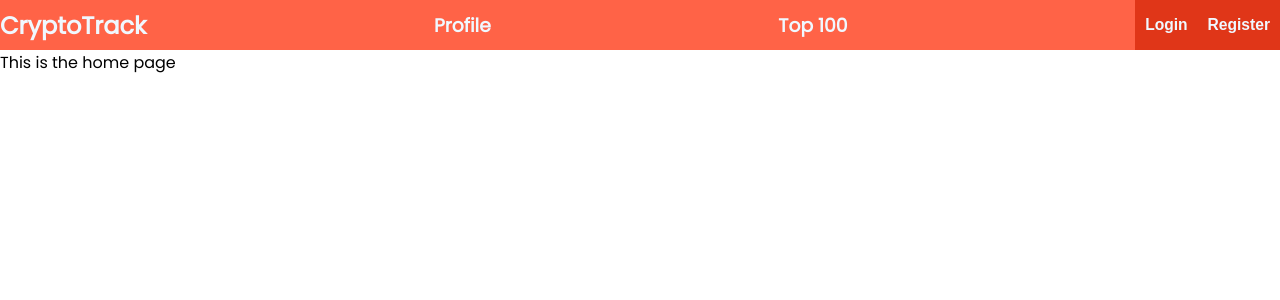
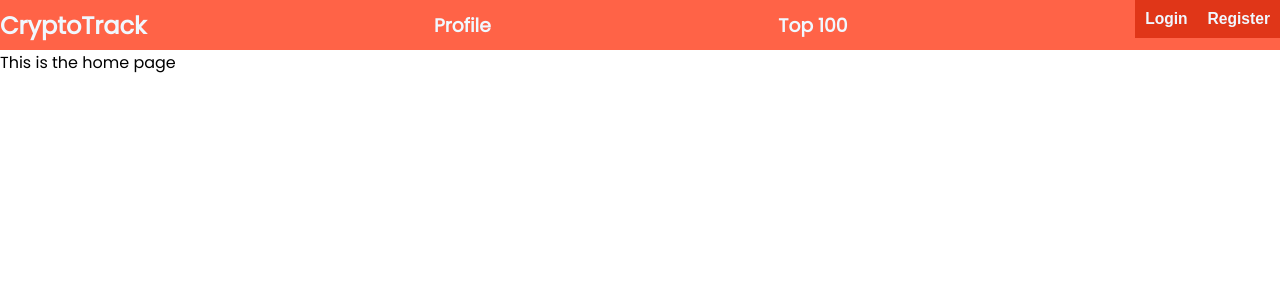
Before and after one commit to zsoobratty/cryptotracking, a React (Create React App) app in the folder client/: page / in a window 1280 px wide. Shown: the top 300 px of the page. Built offline with nearby package versions, Linux system fonts and the light colour scheme; no server answers.

Commit message:
Use context to change navbar based on user state

```diff
--- a/client/src/components/AuthOptions.js
+++ b/client/src/components/AuthOptions.js
@@ -1,16 +1,33 @@
-import React from 'react'
+import React, {useContext} from 'react'
 import {useHistory} from 'react-router-dom'
+import UserContext from '../context/UserContext'
 
 const AuthOptions = () => {
+    const {userData, setUserData} = useContext(UserContext)
     const history = useHistory()
 
     const signUp = () => history.push('/signup')
     const signIn = () => history.push('/signin')
+    const logOut = () => {
+        setUserData({
+            token: undefined,
+            user: undefined
+        })
+        localStorage.setItem("token", "")
+    }
 
     return (
         <nav className='AuthOptions'>
-            <button onClick={signIn}><h1>Login</h1></button>
-            <button onClick={signUp}><h1>Register</h1></button>
+            {userData.user ? (
+                <button onClick={logOut}>Log out</button>
+            ) : (
+                <div>
+                    <button onClick={signIn}><h1>Login</h1></button>
+                    <button onClick={signUp}><h1>Register</h1></button>
+                </div>
+            )
+            }
+
         </nav>
     )
 }
```
